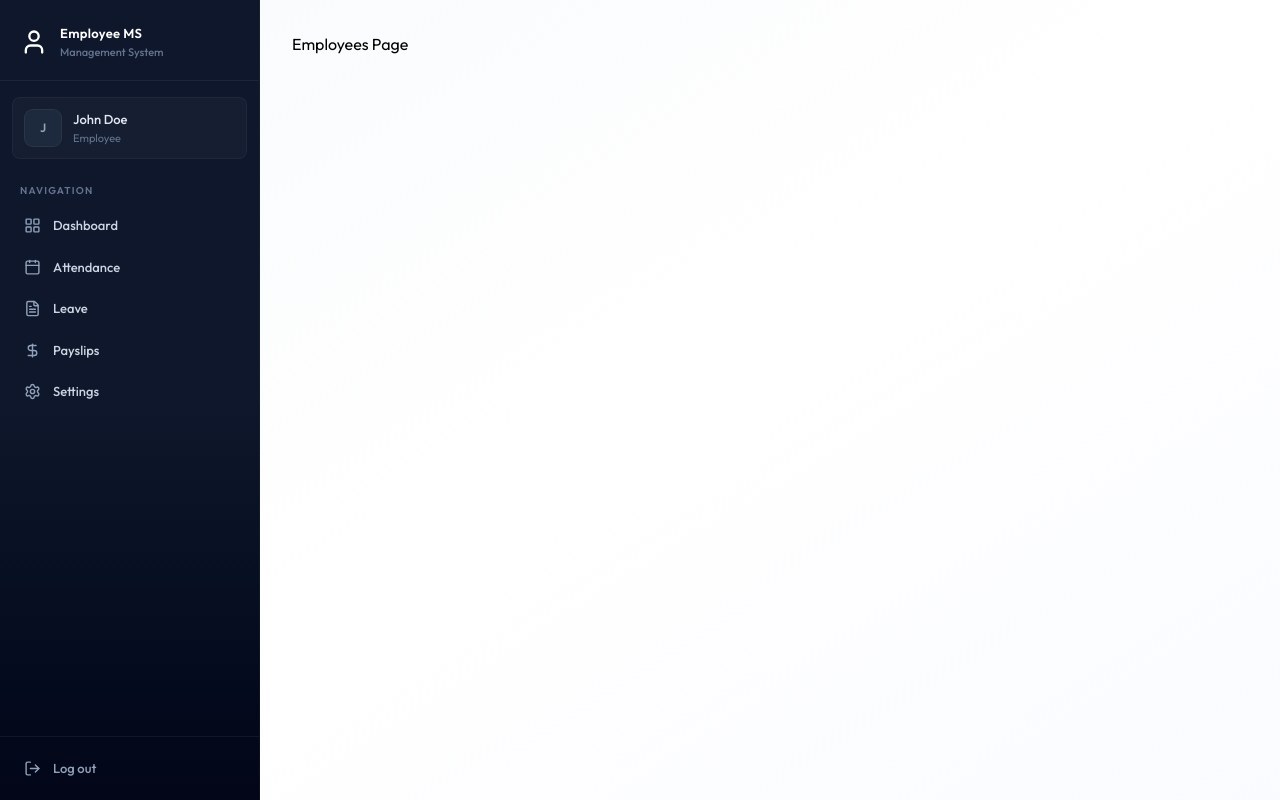
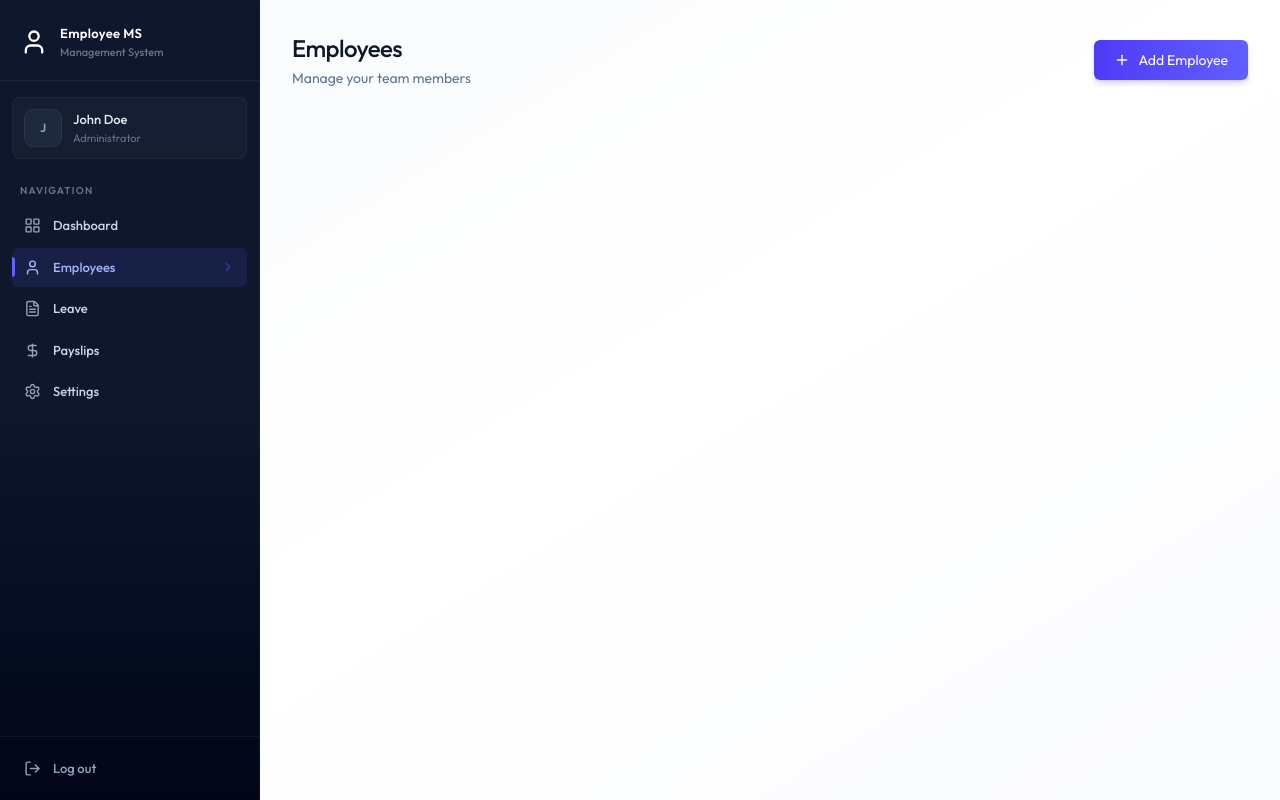
Before and after one commit to Shakithyanshaw/FULLSTACK-Employee-Management-System, a React (Vite) app in the folder client/: page /employees in a window 1280 px wide. Built offline with nearby package versions, Linux system fonts and the light colour scheme.

Commit message:
feat: implement Employees page

```diff
--- a/client/src/components/Sidebar.jsx
+++ b/client/src/components/Sidebar.jsx
@@ -28,7 +28,7 @@ const Sidebar = () => {
     setMobileOpen(false);
   }, [pathname]);
 
-  const role = '' || 'EMPLOYEE';
+  const role = 'ADMIN' || 'EMPLOYEE';
 
   const navItems = [
     { name: 'Dashboard', href: '/dashboard', icon: LayoutGridIcon },
--- a/client/src/pages/Dashboard.jsx
+++ b/client/src/pages/Dashboard.jsx
@@ -12,7 +12,7 @@ const Dashboard = () => {
   const [loading, setLoading] = useState(true);
 
   useEffect(() => {
-    setData(dummyEmployeeDashboardData);
+    setData(dummyAdminDashboardData);
     setTimeout(() => {
       setLoading(false);
     }, 1000);
--- a/client/src/pages/Employees.jsx
+++ b/client/src/pages/Employees.jsx
@@ -1,7 +1,35 @@
+import { useCallback, useEffect, useState } from 'react';
+import { dummyEmployeeData } from '../assets/assets';
+import { Plus } from 'lucide-react';
+
 const Employees = () => {
+  const [employees, setEmployees] = useState([]);
+  const [loading, setLoading] = useState(true);
+
+  const fetchEmployees = useCallback(async () => {
+    setLoading(true);
+    setEmployees(dummyEmployeeData);
+    setTimeout(() => {
+      setLoading(false);
+    }, 1000);
+  }, []);
+
+  useEffect(() => {
+    fetchEmployees();
+  }, []);
+
   return (
-    <div>
-      <h1>Employees Page</h1>
+    <div className="animate-fade-in">
+      {/* ----- header ----- */}
+      <div className="flex flex-col sm:flex-row justify-between items-start sm:items-center gap-4 mb-8">
+        <div>
+          <h1 className="page-title">Employees</h1>
+          <p className="page-subtitle">Manage your team members</p>
+        </div>
+        <button className="btn-primary flex items-center gap-2 w-full sm:w-auto justify-center">
+          <Plus size={16} /> Add Employee
+        </button>
+      </div>
     </div>
   );
 };
```
